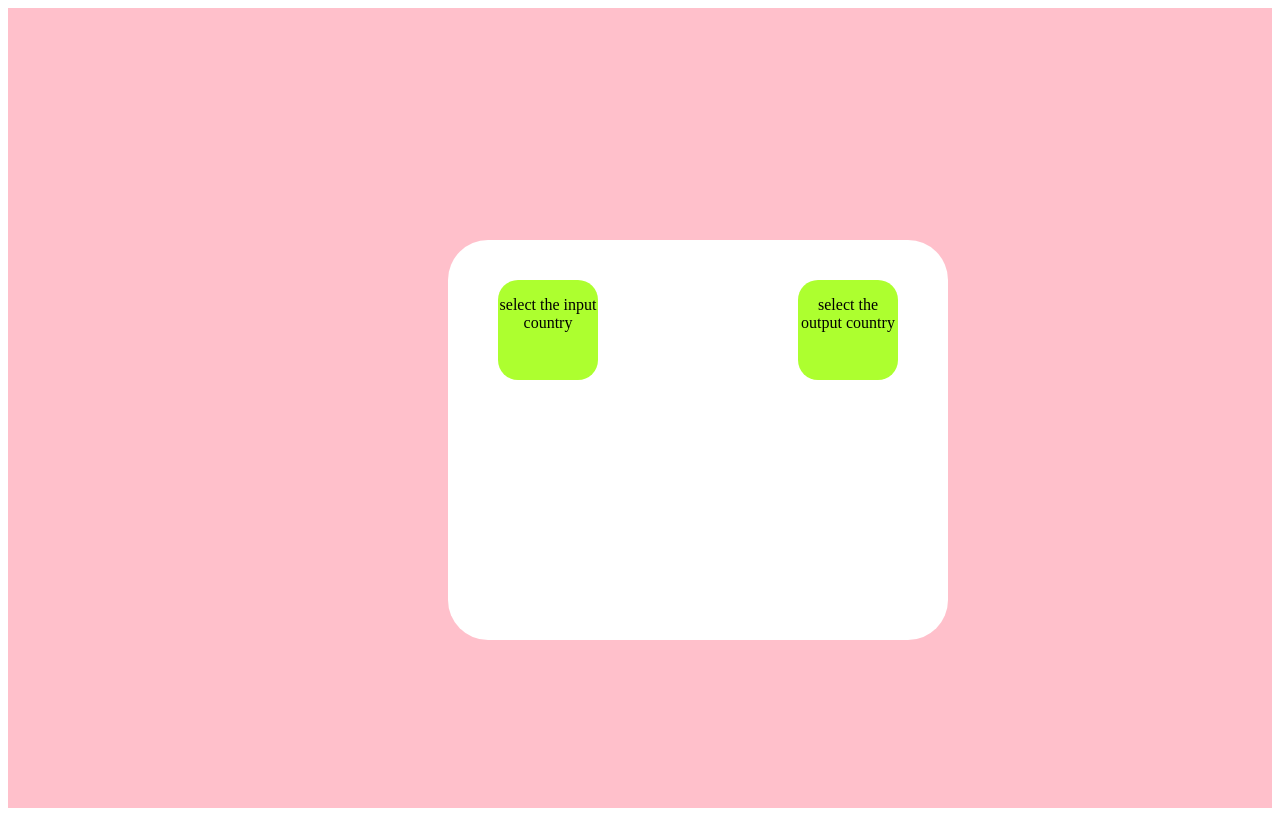
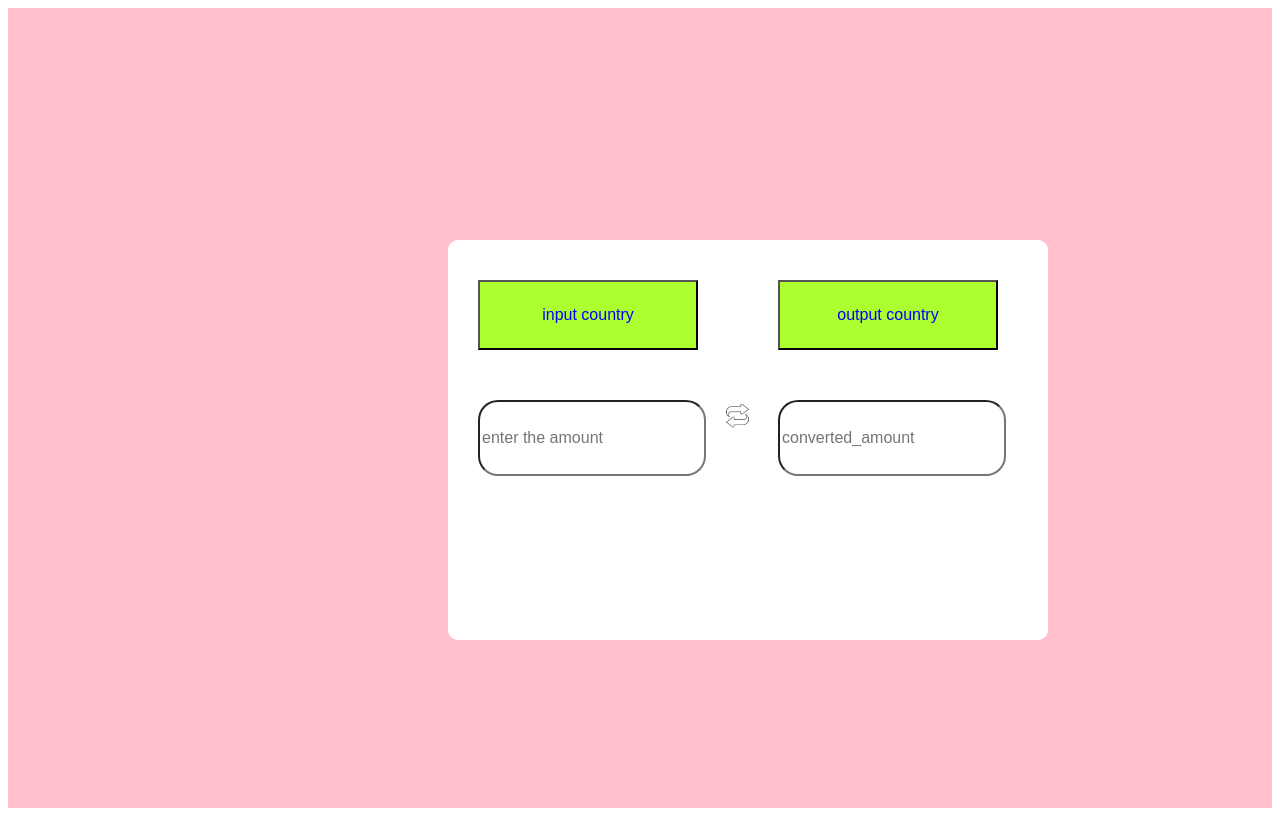
Before and after one commit to Adnan1518/currency_convertor, a plain HTML site: page index.html in a window 1280 px wide. Drawn offline with Linux system fonts and the light colour scheme.

Commit message:
add two new box and convertion_image

```diff
--- a/index.html
+++ b/index.html
@@ -7,15 +7,19 @@
     <body>
     <div class="complete_background">
         <div class="central_box">
-            <div class="from">
-                <p>select the input country</p>
 
-            </div>
-            <div class="converted_box">
-                <p>select the output country</p>
 
-            </div>
+                <button id ="from_btn">  <p>input country</p>
+                </button>
 
+
+                <button id ="to_btn">
+                <p> output country</p>
+                </button>
+                <div class="image_container"><img src="image_folder/convertion.png"></div>
+                <input type="text" class="entered_amount" placeholder="enter the amount">
+
+                <input type="text" class="entered_amount" style="left: 55%" placeholder="converted_amount">
 
         </div>
     </div>
--- a/style.css
+++ b/style.css
@@ -7,14 +7,14 @@
 
 .central_box
 {
-    width: 500px;
+    width: 600px;
     height: 400px;
     background-color:white;
     display: flex;
     position: absolute;
     top: 30%;
     left: 35%;
-    border-radius: 40px;
+    border-radius: 10px;
 }
 
 .from
@@ -26,9 +26,57 @@
     position: absolute;
     top: 10%;
     left: 10%;
-    border-radius: 20px;
+    /* border-radius: 20px; */
+}
+#from_btn
+{
+    width: 220px;
+    height: 70px;
+    background-color:greenyellow;
+    /* border-radius: 20px; */
+    cursor: pointer;
+    font-size: 16px;
+    color: blue;
+    top: 10%;
+    left: 5%;
+    position: absolute;
 }
 
+#to_btn
+{
+    width: 220px;
+    height: 70px;
+    background-color:greenyellow;
+    /* border-radius: 20px; */
+    cursor: pointer;
+    font-size: 16px;
+    color: blue;
+    top: 10%;
+    left: 55%;
+    position: absolute;
+}
+.entered_amount
+{
+    width: 220px;
+    height: 70px;
+    /* background-color:greenow; */
+    border-radius: 20px;
+    /* cursor: pointer; */
+    font-size: 16px;
+    /* color: blue; */
+    top: 40%;
+    left: 5%;
+    position: absolute;
+}
+
+.image_container img {
+    width:40px;
+    height: 30px;
+    top: 40%;
+    left: 45%;
+    position: absolute;
+
+}
 .converted_box
 {
     width: 100px;
```
Also changed, not shown: image_folder/convertion.png (added), 1 other file.
